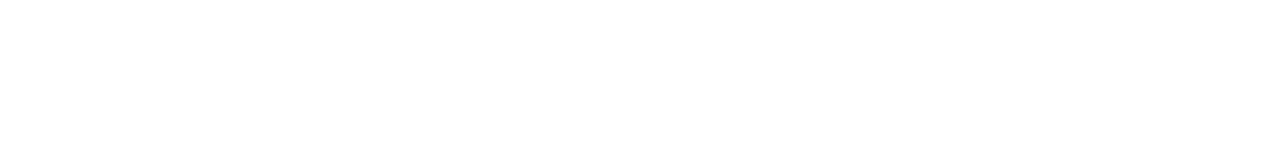
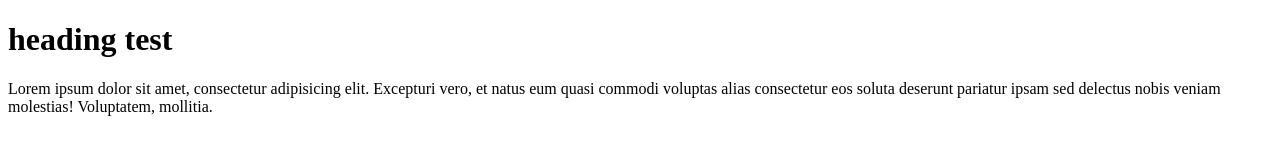
Before and after one commit to tyiu130/first-git-project, a plain HTML site: page index.html in a window 1280 px wide. Drawn offline with Linux system fonts and the light colour scheme.

Commit message:
Added h2 and p to html

```diff
--- a/index.html
+++ b/index.html
@@ -8,5 +8,9 @@
 </head>
 <body>
 
+    <h1>heading test</h1>
+
+    <p>Lorem ipsum dolor sit amet, consectetur adipisicing elit. Excepturi vero, et natus eum quasi commodi voluptas alias consectetur eos soluta deserunt pariatur ipsam sed delectus nobis veniam molestias! Voluptatem, mollitia.</p>
+
 </body>
 </html>
```
